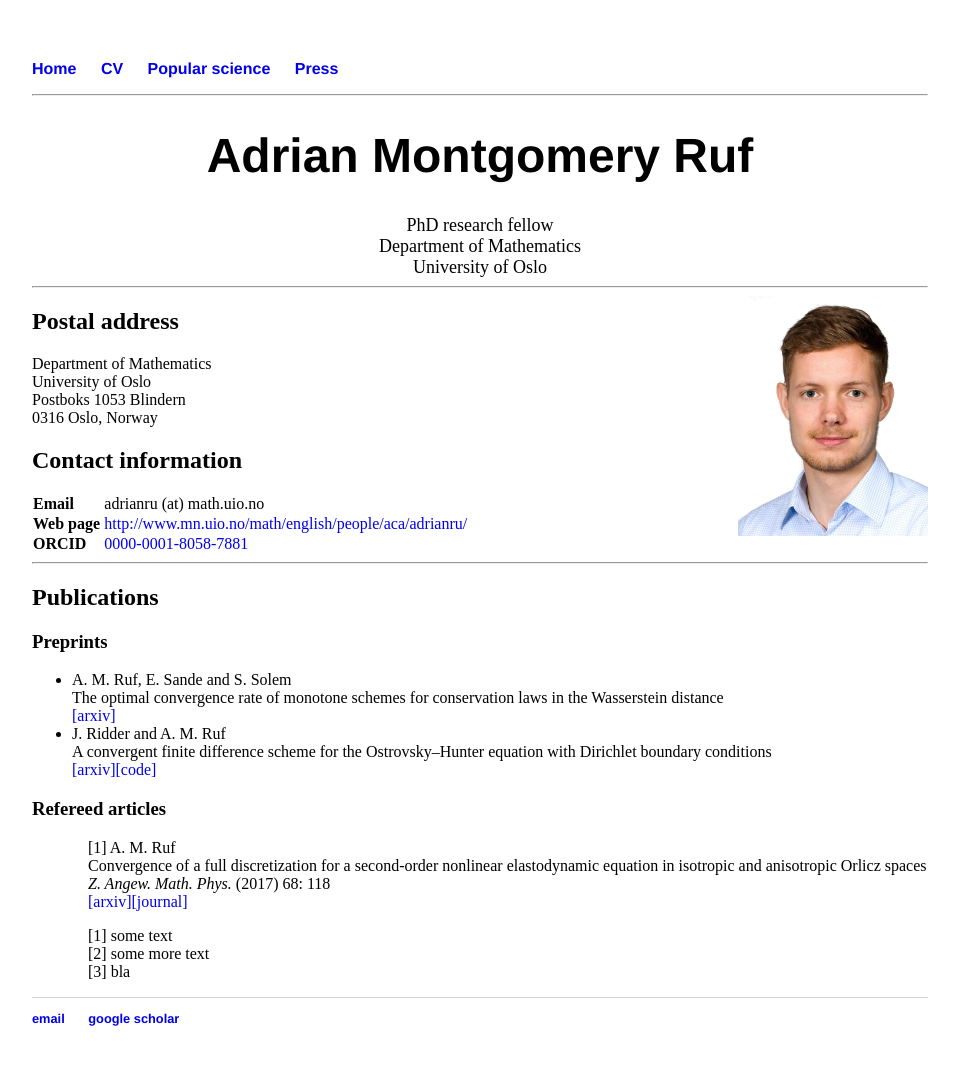
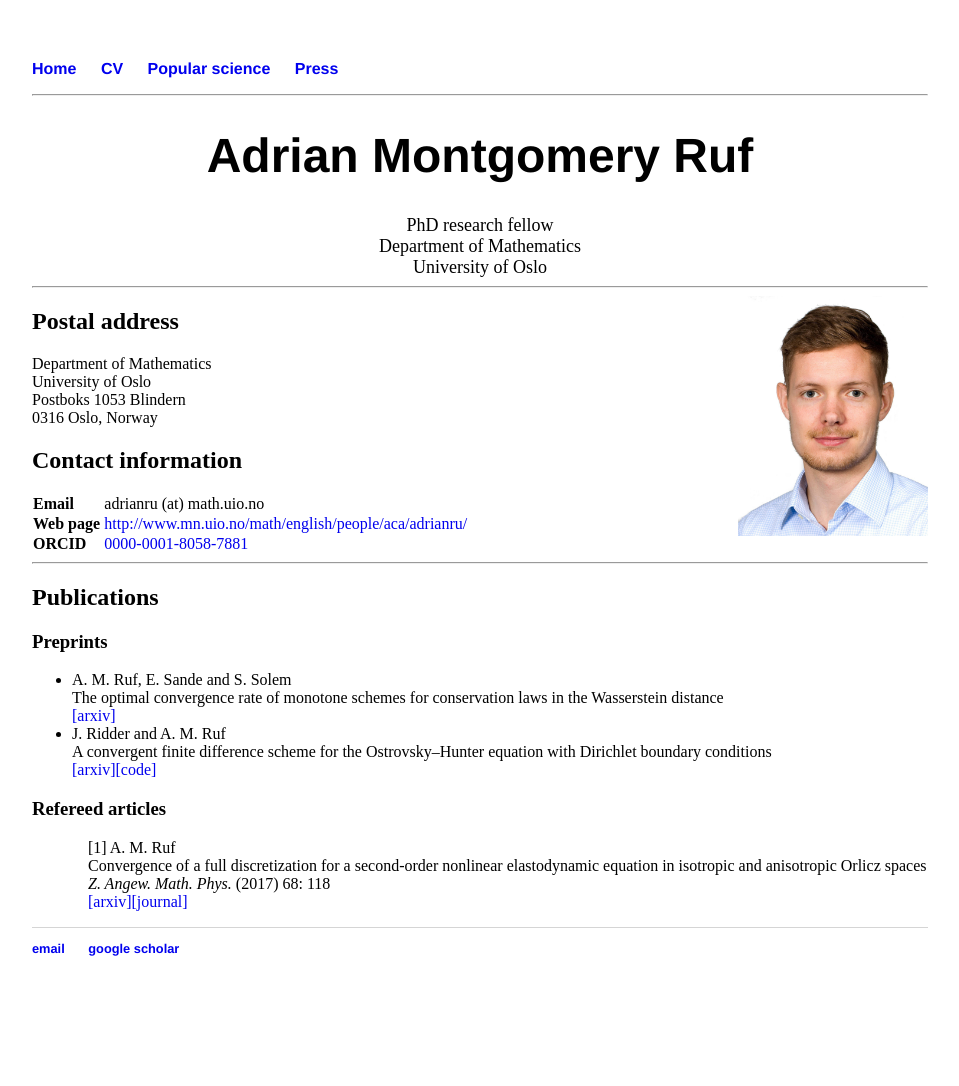
Before and after one commit to adrianmruf/adrianmruf.github.io, a Jekyll site: the page built from index.html, in a window 1280 px wide. Shown: the whole page, without its empty margins (160-1119 px from the left). Built offline with Jekyll 4.4.1, drawn with Linux system fonts in a browser that asks for light colours; after the commit the page ends 1016 px from its top, so only the background shows below that.

Commit message:
Update index.html

```diff
--- a/index.html
+++ b/index.html
@@ -69,10 +69,6 @@ th {
 		<em>Z. Angew. Math. Phys.</em> (2017) 68: 118<br><a href="https://arxiv.org/abs/1804.03612">[arxiv]</a><a href="https://link.springer.com/article/10.1007%2Fs00033-017-0863-z">[journal]</a></li>
 	</ol>
 
-	<ol>
-    		<li>some text</li>
-    		<li>some more text</li>
-		<li>bla</li>
-	</ol>
+
 
 </div><!-- /.blurb -->
```
